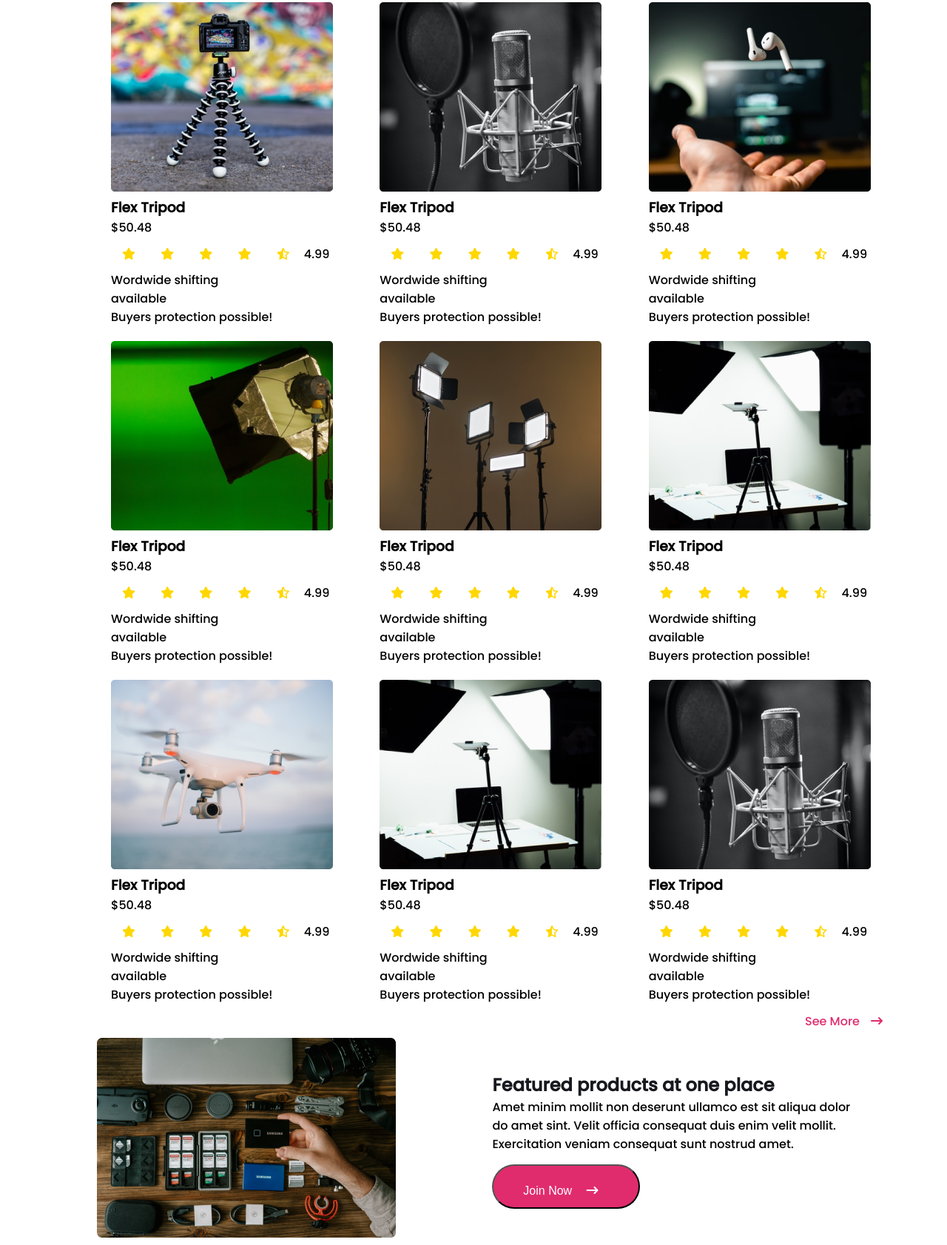
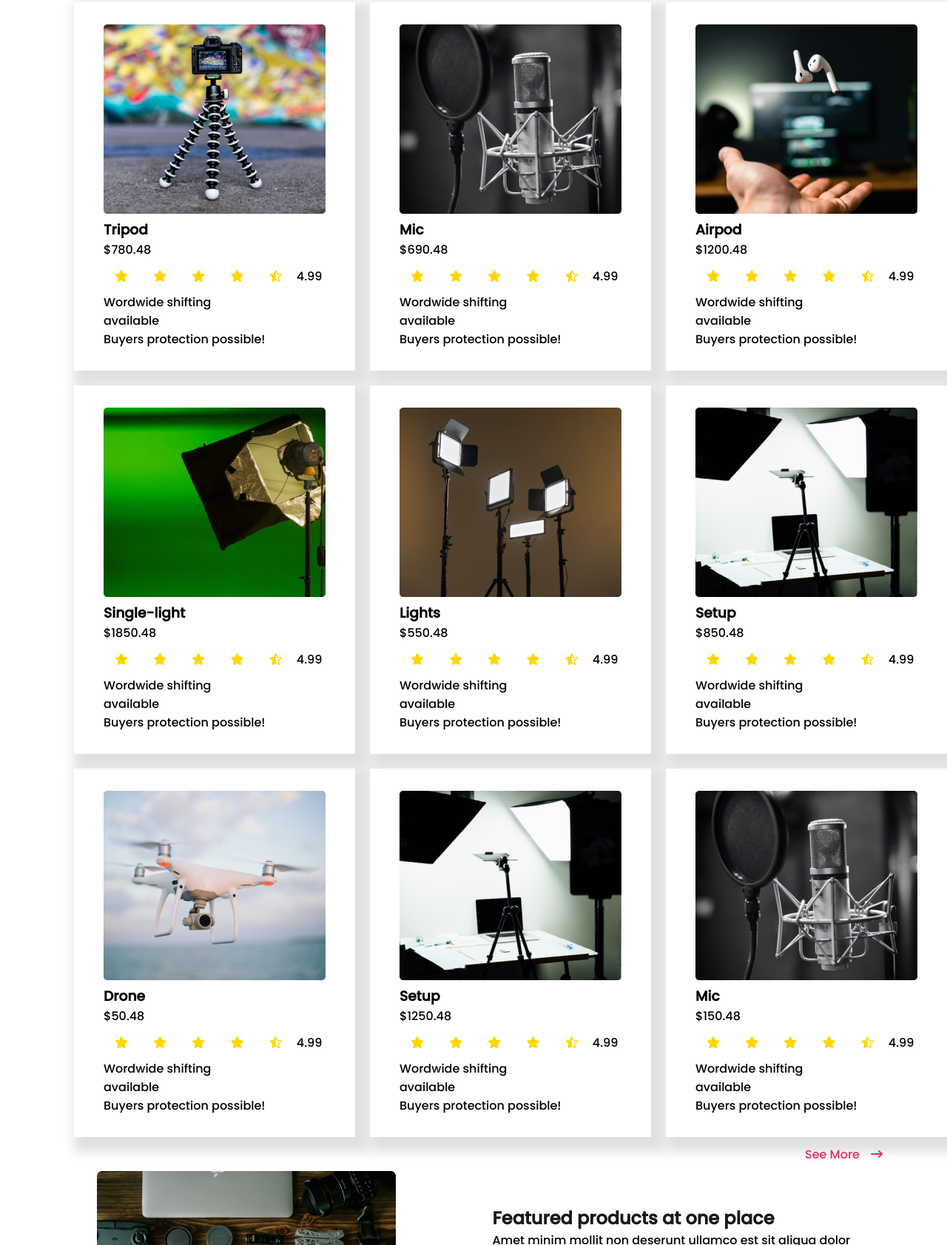
Before and after one commit to TanvirAhmed41/influerncer-gear, a plain HTML site: page index.html in a window 1280 px wide. Shown: the part 742-2425 px from the top of the page at 74% size. Drawn offline with Linux system fonts and the light colour scheme.

Commit message:
box-shadow added

```diff
--- a/index.html
+++ b/index.html
@@ -61,8 +61,8 @@
         <section class="popular-collection">
             <article class="products">
                 <img src="images/tripod.png" alt="">
-                <h1>Flex Tripod</h1>
-                <p>$50.48</p>
+                <h1>Tripod</h1>
+                <p>$780.48</p>
                 <div class="ratings">
                     <i class="fa-solid fa-star"></i>
                     <i class="fa-solid fa-star"></i>
@@ -76,8 +76,8 @@
             </article>
             <article class="products">
                 <img src="images/mic.png" alt="">
-                <h1>Flex Tripod</h1>
-                <p>$50.48</p>
+                <h1>Mic</h1>
+                <p>$690.48</p>
                 <div class="ratings">
                     <i class="fa-solid fa-star"></i>
                     <i class="fa-solid fa-star"></i>
@@ -91,8 +91,8 @@
             </article>
             <article class="products">
                 <img src="images/airpod.png" alt="">
-                <h1>Flex Tripod</h1>
-                <p>$50.48</p>
+                <h1>Airpod</h1>
+                <p>$1200.48</p>
                 <div class="ratings">
                     <i class="fa-solid fa-star"></i>
                     <i class="fa-solid fa-star"></i>
@@ -106,8 +106,8 @@
             </article>
             <article class="products">
                 <img src="images/single-light.png" alt="">
-                <h1>Flex Tripod</h1>
-                <p>$50.48</p>
+                <h1>Single-light</h1>
+                <p>$1850.48</p>
                 <div class="ratings">
                     <i class="fa-solid fa-star"></i>
                     <i class="fa-solid fa-star"></i>
@@ -121,7 +121,37 @@
             </article>
             <article class="products">
                 <img src="images/lights.png" alt="">
-                <h1>Flex Tripod</h1>
+                <h1>Lights</h1>
+                <p>$550.48</p>
+                <div class="ratings">
+                    <i class="fa-solid fa-star"></i>
+                    <i class="fa-solid fa-star"></i>
+                    <i class="fa-solid fa-star"></i>
+                    <i class="fa-solid fa-star"></i>
+                    <i class="fa-regular fa-star-half-stroke"></i>
+                    <span>4.99</span>
+                </div>
+                <p>Wordwide shifting <br> available <br>
+                    Buyers protection possible!</p>
+            </article>
+            <article class="products">
+                <img src="images/setup.png" alt="">
+                <h1>Setup</h1>
+                <p>$850.48</p>
+                <div class="ratings">
+                    <i class="fa-solid fa-star"></i>
+                    <i class="fa-solid fa-star"></i>
+                    <i class="fa-solid fa-star"></i>
+                    <i class="fa-solid fa-star"></i>
+                    <i class="fa-regular fa-star-half-stroke"></i>
+                    <span>4.99</span>
+                </div>
+                <p>Wordwide shifting <br> available <br>
+                    Buyers protection possible!</p>
+            </article>
+            <article class="products">
+                <img src="images/drone.png" alt="">
+                <h1>Drone</h1>
                 <p>$50.48</p>
                 <div class="ratings">
                     <i class="fa-solid fa-star"></i>
@@ -136,38 +166,8 @@
             </article>
             <article class="products">
                 <img src="images/setup.png" alt="">
-                <h1>Flex Tripod</h1>
-                <p>$50.48</p>
-                <div class="ratings">
-                    <i class="fa-solid fa-star"></i>
-                    <i class="fa-solid fa-star"></i>
-                    <i class="fa-solid fa-star"></i>
-                    <i class="fa-solid fa-star"></i>
-                    <i class="fa-regular fa-star-half-stroke"></i>
-                    <span>4.99</span>
-                </div>
-                <p>Wordwide shifting <br> available <br>
-                    Buyers protection possible!</p>
-            </article>
-            <article class="products">
-                <img src="images/drone.png" alt="">
-                <h1>Flex Tripod</h1>
-                <p>$50.48</p>
-                <div class="ratings">
-                    <i class="fa-solid fa-star"></i>
-                    <i class="fa-solid fa-star"></i>
-                    <i class="fa-solid fa-star"></i>
-                    <i class="fa-solid fa-star"></i>
-                    <i class="fa-regular fa-star-half-stroke"></i>
-                    <span>4.99</span>
-                </div>
-                <p>Wordwide shifting <br> available <br>
-                    Buyers protection possible!</p>
-            </article>
-            <article class="products">
-                <img src="images/setup.png" alt="">
-                <h1>Flex Tripod</h1>
-                <p>$50.48</p>
+                <h1>Setup</h1>
+                <p>$1250.48</p>
                 <div class="ratings">
                     <i class="fa-solid fa-star"></i>
                     <i class="fa-solid fa-star"></i>
@@ -181,8 +181,8 @@
             </article>
             <article class="products">
                 <img src="images/mic.png" alt="">
-                <h1>Flex Tripod</h1>
-                <p>$50.48</p>
+                <h1>Mic</h1>
+                <p>$150.48</p>
                 <div class="ratings">
                     <i class="fa-solid fa-star"></i>
                     <i class="fa-solid fa-star"></i>
--- a/styles/style.css
+++ b/styles/style.css
@@ -71,11 +71,17 @@ i,
 .ratings i {
   color: gold;
 }
-.products img {
-  width: 300px;
+/* .products img {
+  width: 200px;
+} */
+article{
+  padding-left: 10px;
+  padding-right: 10px;
+  border: 30px solid white;
+  box-shadow: 10px 10px 15px 10px rgb(224, 223, 223);
 }
 .popular-collection {
-  padding-left: 150px;
+  padding-left: 100px;
   padding-right: 60px;
   display: grid;
   justify-content: space-evenly;
```
